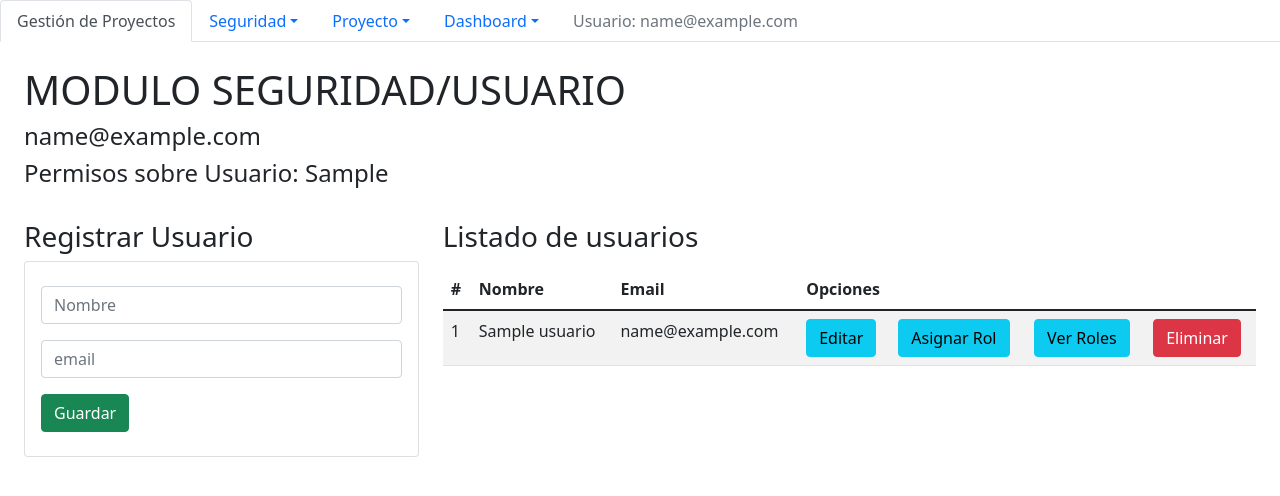
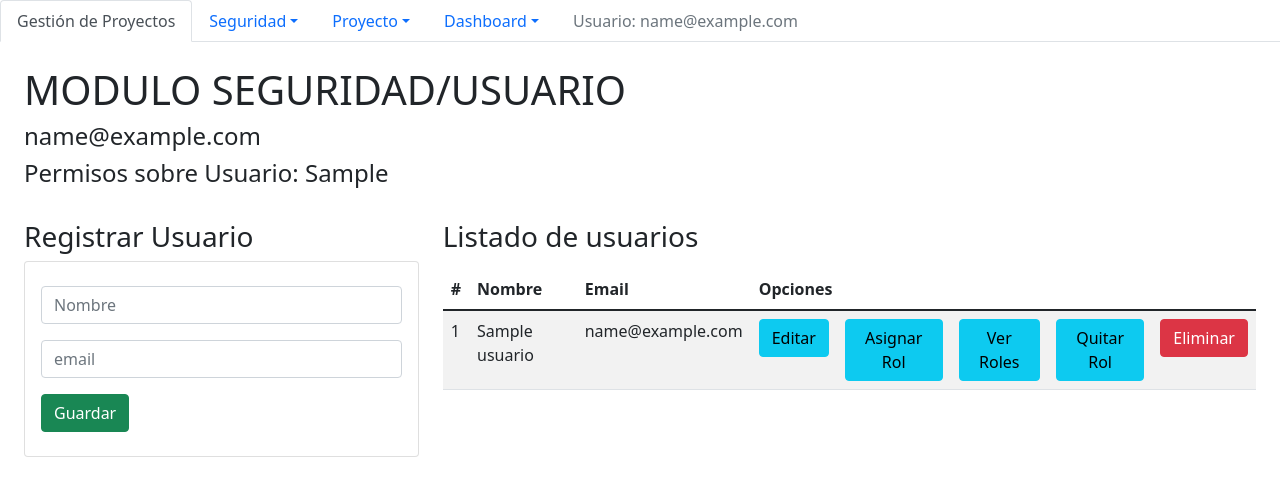
Before and after one commit to vegaalexa/IS2-GRUPO5, a Django app: template is2Proyecto/gestionProyectoApp/templates/usuario.html in a window 1280 px wide. Shown: the top 496 px of the page. Run offline with Django 4.2, Linux system fonts and the light colour scheme; tables that the repository leaves empty hold one stand-in row (values such as "Sample post"); the template is opened without the code that fills it: values that come from a table or form of the project are taken from there, most other values are stand-ins (such as "Sample title", 1, 10 or a date in 2020); some libraries are stand-ins or nearby versions.

Commit message:
Agregamos el boton de desasignar rol

```diff
--- a/is2Proyecto/gestionProyectoApp/templates/usuario.html
+++ b/is2Proyecto/gestionProyectoApp/templates/usuario.html
@@ -85,10 +85,12 @@
 							<td>{{u.nombre}}</td>
 							<td>{{u.email}}</td>
 							<td><a id="btnEditar" href="/edicionUsuario/{{email}}/{{u.email}}" class="btn btn-info btnEditarUsuario">Editar</a></td>
-							<!--ASIGNACION-->
+							<!--asignar rol-->
 							<td><a href="/asignacionRol/{{email}}/{{u.email}}" class="btn btn-info">Asignar Rol</a></td>
 							<!--ver asignacion-->
 							<td><a href="/verRolesAsignados/{{email}}/{{u.email}}" class="btn btn-info">Ver Roles</a></td>
+							<!--desasignar rol-->
+							<td><a href="/desasignacionRol/{{email}}/{{u.email}}" class="btn btn-info">Quitar Rol</a></td>
 							<td><a href="/eliminarUsuario/{{email}}/{{u.email}}" class="btn btn-danger
 								btnEliminarUsuario btnEliminacion">Eliminar</a></td>
 						</tr>
```
